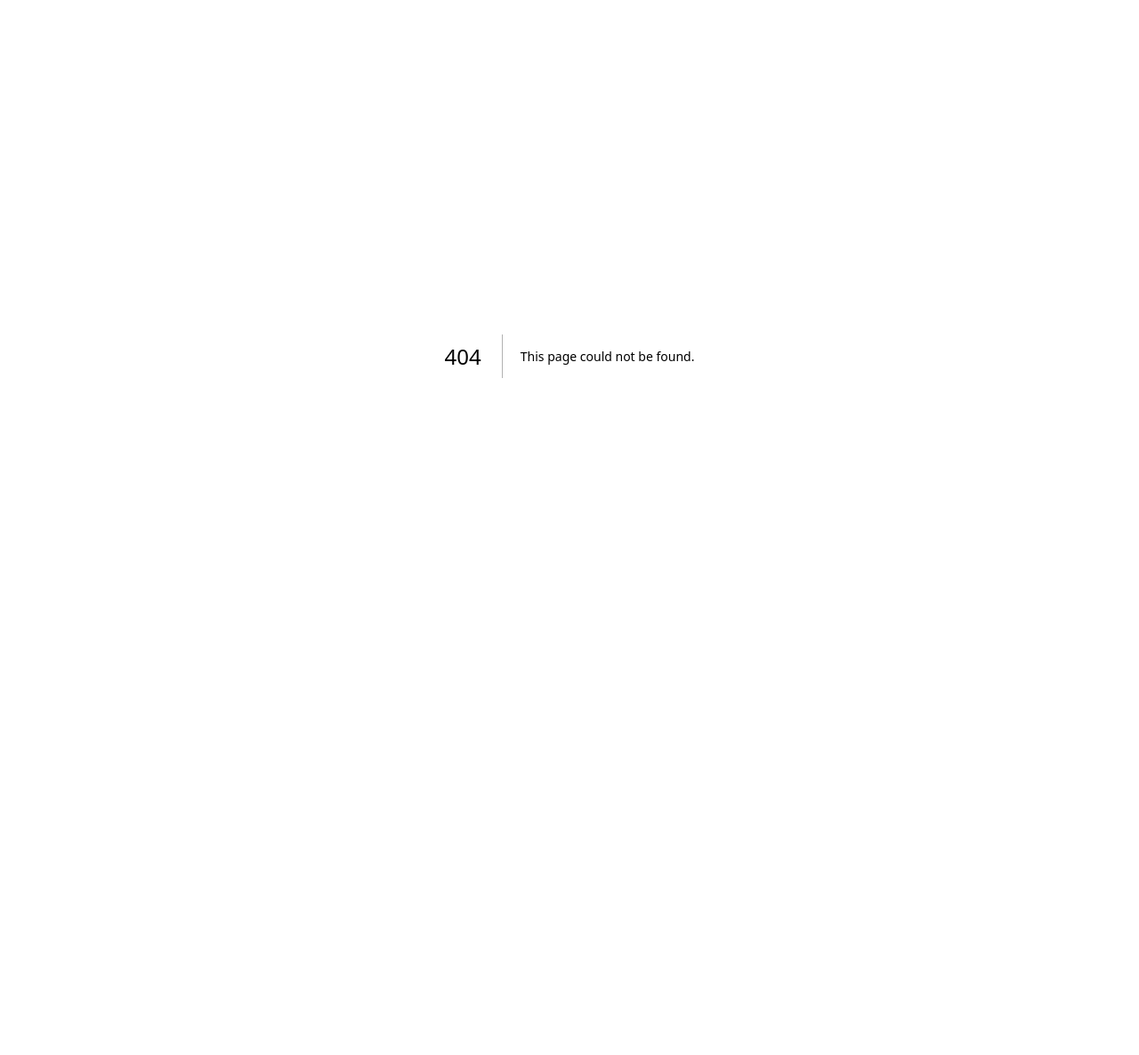
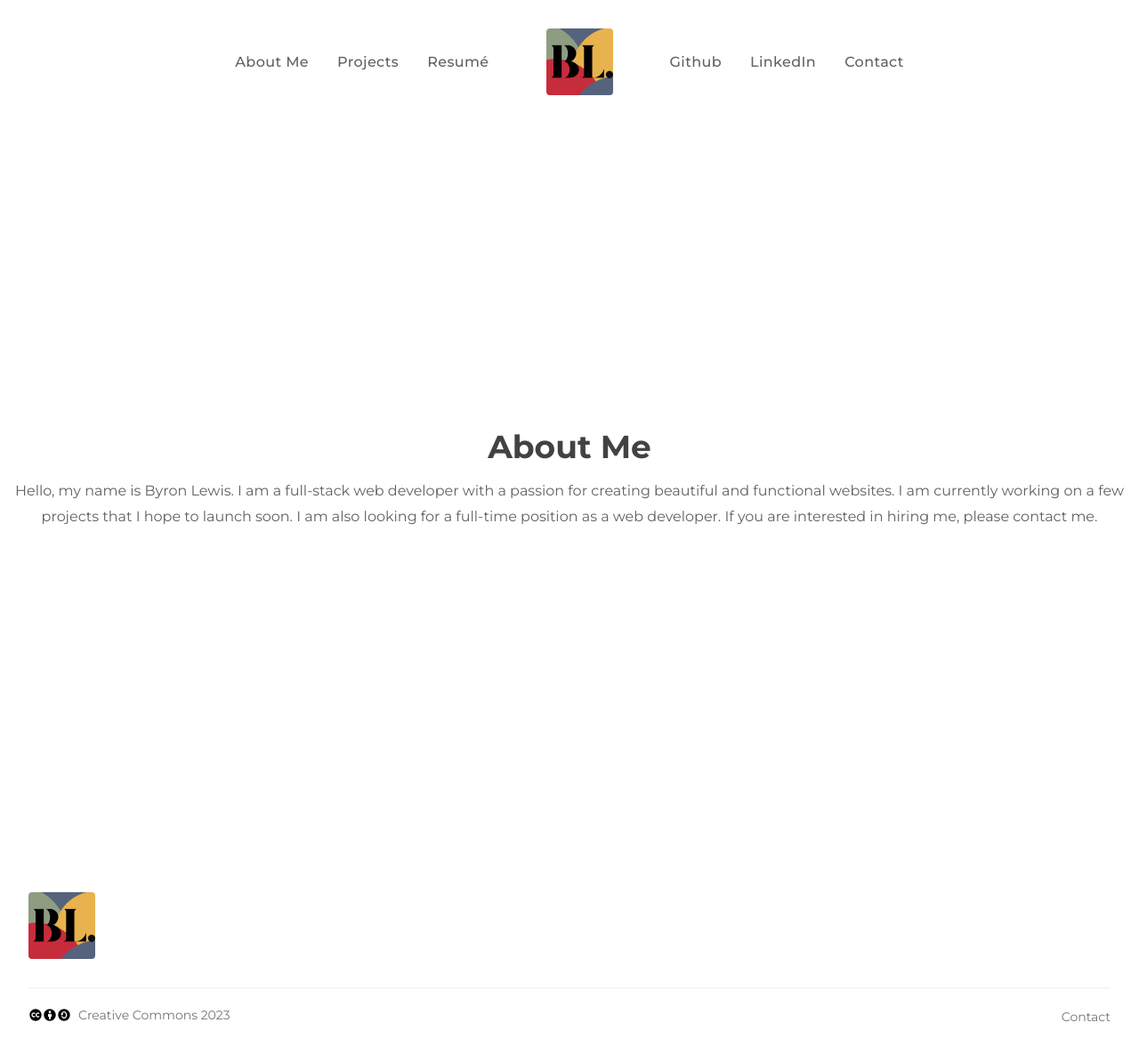
Before and after one commit to BLewisDesDev/portfolio, a Next.js app: page /aboutMe in a window 1280 px wide. Before the commit this address had no page. Shown: the top 1186 px of the page at 89% size. Before the commit the page ends 800 px from the top, so only its background shows below. Built offline with nearby package versions, Linux system fonts and the light colour scheme.

Commit message:
ProgressDecember1st
Added better animations, fallbacks, gave pages layouts, fixed broken links etc

```diff
--- a/components/Footer.tsx
+++ b/components/Footer.tsx
@@ -1,13 +1,17 @@
 import React from "react";
 import Link from "next/link";
-import { motion } from "framer-motion";
 import Image from "next/image";
+import {
+	RiCreativeCommonsFill,
+	RiCreativeCommonsByFill,
+	RiCreativeCommonsSaFill,
+} from "react-icons/ri";
 
 export const Footer = () => {
 	return (
 		<>
 			<section>
-				<div className="relative mt-16 bg-brand-bblue700">
+				{/* <div className="relative mt-16 bg-brand-bblue700">
 					<svg
 						className="absolute top-0 w-full h-6 -mt-5 sm:-mt-10 sm:h-16 text-brand-bblue700"
 						preserveAspectRatio="none"
@@ -37,18 +41,16 @@ export const Footer = () => {
 								</Link>
 								<div className="mt-4 lg:max-w-sm">
 									<p className="text-sm text-deep-purple-50">
-										{/* Sed ut perspiciatis unde omnis iste natus error sit
-										voluptatem accusantium doloremque laudantium, totam rem
-										aperiam. */}
+										Thanks for stopping by, Keep up with my latest projects
+										here.
 									</p>
 									<p className="mt-4 text-sm text-deep-purple-50">
-										{/* Eaque ipsa quae ab illo inventore veritatis et quasi
-										architecto beatae vitae dicta sunt explicabo. */}
+										Say hello on the contact page if you want to get in touch!
 									</p>
 								</div>
 							</div>
 							<div className="grid grid-cols-2 gap-5 row-gap-8 lg:col-span-4 md:grid-cols-4">
-								{/* <div>
+								<div>
 									<p className="font-semibold tracking-wide text-brand-byellow">
 										Category
 									</p>
@@ -86,8 +88,8 @@ export const Footer = () => {
 											</Link>
 										</li>
 									</ul>
-								</div> */}
-								{/* <div>
+								</div>
+								<div>
 									<p className="font-semibold tracking-wide text-brand-byellow">
 										Cherry
 									</p>
@@ -133,8 +135,8 @@ export const Footer = () => {
 											</Link>
 										</li>
 									</ul>
-								</div> */}
-								{/* <div>
+								</div>
+								<div>
 									<p className="font-semibold tracking-wide text-brand-byellow">
 										Apples
 									</p>
@@ -180,8 +182,8 @@ export const Footer = () => {
 											</Link>
 										</li>
 									</ul>
-								</div> */}
-								{/* <div>
+								</div>
+								<div>
 									<p className="font-semibold tracking-wide text-brand-byellow">
 										Business
 									</p>
@@ -219,12 +221,12 @@ export const Footer = () => {
 											</Link>
 										</li>
 									</ul>
-								</div> */}
+								</div>
 							</div>
 						</div>
 						<div className="flex flex-col justify-between pt-5 pb-10 border-t border-brand-byellow sm:flex-row">
 							<p className="text-sm text-gray-100">
-								{/* © Copyright 2022 Byron Lewis. All rights reserved. */}
+								© Copyright 2022 Byron Lewis. All rights reserved.
 							</p>
 							<div className="flex items-center mt-4 space-x-4 sm:mt-0">
 								<Link
@@ -255,6 +257,49 @@ export const Footer = () => {
 							</div>
 						</div>
 					</div>
+				</div> */}
+			</section>
+
+			<section>
+				<div className="px-4 pt-16 mx-auto sm:max-w-xl md:max-w-full lg:max-w-screen-xl md:px-24 lg:px-8">
+					<div className="grid gap-10 row-gap-6 mb-8 sm:grid-cols-2 lg:grid-cols-4">
+						<div className="sm:col-span-2">
+							<Link
+								href="/home"
+								aria-label="Go home"
+								title="Company"
+								// className="inline-flex items-center"
+							>
+								<Image
+									src="/ByronLewisDotDevLogo.png"
+									alt="logo"
+									width={75}
+									height={75}
+									className="rounded"
+								/>
+							</Link>
+						</div>
+					</div>
+					<div className="flex flex-col-reverse justify-between pt-5 pb-10 border-t border-solid border-grey-600 lg:flex-row">
+						<div className="flex h-6">
+							<RiCreativeCommonsFill className="mt-0.5 " />
+							<RiCreativeCommonsByFill className="mt-0.5 " />
+							<RiCreativeCommonsSaFill className="mt-0.5 " />
+							<p className="pl-2 text-sm text-gray-600">
+								Creative Commons 2023
+							</p>
+						</div>
+						<ul className="flex flex-col mb-3 space-y-2 lg:mb-0 sm:space-y-0 sm:space-x-5 sm:flex-row">
+							<li>
+								<Link
+									href="/"
+									className="text-sm text-gray-600 transition-colors duration-300 hover:text-brand-bred"
+								>
+									Contact
+								</Link>
+							</li>
+						</ul>
+					</div>
 				</div>
 			</section>
 		</>
--- a/components/Hero.tsx
+++ b/components/Hero.tsx
@@ -6,12 +6,7 @@ import { motion } from "framer-motion";
 export const Hero = () => {
 	return (
 		<div className="relative flex flex-col-reverse py-16 lg:pt-0 lg:flex-col lg:pb-0">
-			<motion.div
-			// initial={{ x: 1000 }}
-			// animate={{ x: 0 }}
-			// transition={{ duration: 0.3, delay: 0.4, ease: "easeIn" }}
-			>
-				<div className="inset-y-0 top-0 right-0 z-0 w-full max-w-xl px-4 mx-auto md:px-0 lg:pr-0 lg:mb-0 lg:mx-0 lg:w-7/12 lg:max-w-full lg:absolute xl:px-0">
+			<div className="inset-y-0 top-0 right-0 z-0 max-w-xl px-4 mx-auto md:px-0 lg:pr-0 lg:mb-0 lg:mx-0 lg:w-7/12 lg:max-w-full lg:absolute xl:px-0">
 				<svg
 					className="absolute left-0 hidden h-full text-white transform -translate-x-1/2 lg:block"
 					viewBox="0 0 100 100"
@@ -23,25 +18,30 @@ export const Hero = () => {
 				<img
 					className="object-cover w-full h-56 rounded shadow-lg lg:rounded-none lg:shadow-none md:h-96 lg:h-full"
 					src="/meGreece.jpg"
-						alt=""
+					alt="Byron Lewis"
 				/>
 			</div>
-			</motion.div>
 
 			<motion.div
 				initial={{ x: -1000 }}
 				animate={{ x: 0 }}
-				transition={{ duration: 0.2, delay: 0.2, ease: "easeIn" }}
+				transition={{
+					duration: 0.1,
+					delay: 0.1,
+					type: "spring",
+					stiffness: 120,
+					damping: 20,
+				}}
 			>
 				<div className="relative flex flex-col items-start w-full max-w-xl px-4 mx-auto md:px-0 lg:px-8 lg:max-w-screen-xl">
 					<div className="mb-16 lg:my-40 lg:max-w-lg lg:pr-5">
 						<p className="inline-block px-3 py-px mb-4 text-xs font-semibold tracking-wider text-black uppercase rounded-full bg-brand-byellow">
 							Profile
 						</p>
-						<h2 className="mb-5 font-sans text-4xl font-bold tracking-tight text-gray-900 lg:text-6xl md:text-4x sm:text-4xl sm:leading-none">
-							Byron Lewis {/* can imagine{" "} */}
-							<span className="inline-block text-brand-bred ">Portfolio</span>
-							{/* Website{" "} */}
+						<h2 className="mb-5 font-sans text-4xl font-bold tracking-tight text-gray-900 lg:text-4xl md:text-4x sm:text-4xl sm:leading-none">
+							Byron Lewis{" "}
+							<span className="inline-block text-brand-bred ">Software</span>{" "}
+							Developer
 						</h2>
 						<p className="pr-5 mb-5 text-base text-gray-700 md:text-lg">
 							Hi, I{"'"}m Byron Lewis. I{"'"}m a software engineer and a web
@@ -52,17 +52,19 @@ export const Hero = () => {
 						</p>
 						<div className="flex items-center">
 							<Link
-								href="/"
+								href="/projects"
 								className="inline-flex items-center justify-center h-12 px-6 mr-6 font-medium tracking-wide text-white transition duration-200 rounded shadow-md bg-brand-bred hover:bg-brand-bred600 focus:shadow-outline focus:outline-none"
 							>
-								Portfolio
+								Projects
 							</Link>
 							<Link
-								href="/"
-								aria-label=""
+								href="/resume.pdf"
+								aria-label="Resumé"
+								title="Resumé"
+								target={"_blank"}
 								className="inline-flex items-center font-semibold text-gray-800 transition-colors duration-200 hover:text-brand-bred"
 							>
-								Resume
+								Resumé
 							</Link>
 						</div>
 					</div>
--- a/components/Nav.tsx
+++ b/components/Nav.tsx
@@ -21,32 +21,27 @@ export const Nav = () => {
 					</li>
 					<li>
 						<Link
-							href="/portfolio"
-							aria-label="Portfolio"
-							title="Portfolio"
+							href="/projects"
+							aria-label="projects"
+							title="projects"
 							className="font-medium tracking-wide text-gray-700 transition-colors duration-200 hover:text-brand-bred"
 						>
-							Portfolio
+							Projects
 						</Link>
 					</li>
 					<li>
 						<Link
-							// href="/resume.pdf"
-							href="/resume"
+							href="/resume.pdf"
 							aria-label="Resumé"
 							title="Resumé"
+							target={"_blank"}
 							className="font-medium tracking-wide text-gray-700 transition-colors duration-200 hover:text-brand-bred"
 						>
 							Resumé
 						</Link>
 					</li>
 				</ul>
-				{/* <Link
-					href="/"
-					aria-label="ByronLewisDotDev"
-					title="ByronLewisDotDev"
-					className="inline-flex items-center"
-				> */}
+				<Link href="/home" aria-label="Home" title="Home">
 					<Image
 						src="/ByronLewisDotDevLogo.png"
 						alt="Logo"
@@ -54,13 +49,14 @@ export const Nav = () => {
 						height={55}
 						className="rounded"
 					/>
-				{/* </Link> */}
+				</Link>
 				<ul className="flex items-center hidden space-x-8 lg:flex">
 					<li>
 						<Link
-							href="/https://github.com/BLewisDesDev"
+							href="https://github.com/BLewisDesDev"
 							aria-label="Github"
 							title="Github"
+							target={"_blank"}
 							className="font-medium tracking-wide text-gray-700 transition-colors duration-200 hover:text-brand-bred"
 						>
 							Github
@@ -68,9 +64,10 @@ export const Nav = () => {
 					</li>
 					<li>
 						<Link
-							href="/https://www.linkedin.com/in/byron-lewis-979474158/"
+							href="https://www.linkedin.com/in/byron-lewis-979474158/"
 							aria-label="LinkedIn"
 							title="LinkedIn"
+							target={"_blank"}
 							className="font-medium tracking-wide text-gray-700 transition-colors duration-200 hover:text-brand-bred"
 						>
 							LinkedIn
@@ -114,12 +111,12 @@ export const Nav = () => {
 							<div className="p-5 bg-white border rounded shadow-sm">
 								<div className="flex items-center justify-between mb-4">
 									<div>
-										<Link
+										{/* <Link
 											href="/"
 											aria-label="ByronLewisDotDev"
 											title="ByronLewisDotDev"
 											className="inline-flex items-center"
-										></Link>
+										></Link> */}
 									</div>
 									<div>
 										<button
@@ -141,7 +138,7 @@ export const Nav = () => {
 									<ul className="space-y-4">
 										<li>
 											<Link
-												href="/"
+												href="/aboutMe"
 												aria-label="About Me"
 												title="About Me"
 												className="font-medium tracking-wide text-gray-700 transition-colors duration-200 hover:text-brand-bred"
@@ -151,17 +148,17 @@ export const Nav = () => {
 										</li>
 										<li>
 											<Link
-												href="/"
-												aria-label="Portfolio"
-												title="Portfolio"
+												href="/projects"
+												aria-label="Projects"
+												title="Projects"
 												className="font-medium tracking-wide text-gray-700 transition-colors duration-200 hover:text-brand-bred"
 											>
-												Portfolio
+												Projects
 											</Link>
 										</li>
 										<li>
 											<Link
-												href="/"
+												href="/resume.pdf"
 												aria-label="Resumé"
 												title="Resumé"
 												className="font-medium tracking-wide text-gray-700 transition-colors duration-200 hover:text-brand-bred"
@@ -171,7 +168,7 @@ export const Nav = () => {
 										</li>
 										<li>
 											<Link
-												href="/"
+												href="https://github.com/BLewisDesDev"
 												aria-label="Github"
 												title="Github"
 												className="font-medium tracking-wide text-gray-700 transition-colors duration-200 hover:text-brand-bred"
@@ -181,7 +178,7 @@ export const Nav = () => {
 										</li>
 										<li>
 											<Link
-												href="/"
+												href="https://www.linkedin.com/in/byron-lewis-979474158/"
 												aria-label="LinkedIn"
 												title="LinkedIn"
 												className="font-medium tracking-wide text-gray-700 transition-colors duration-200 hover:text-brand-bred"
@@ -191,7 +188,7 @@ export const Nav = () => {
 										</li>
 										<li>
 											<Link
-												href="/"
+												href="/contact"
 												className="inline-flex items-center justify-center w-full h-12 px-6 font-medium tracking-wide text-white transition duration-200 rounded shadow-md bg-brand-bred hover:bg-deep-purple-accent-700 focus:shadow-outline focus:outline-none"
 												aria-label="Contact"
 												title="Contact"
--- a/components/Portfolio.tsx
+++ b/components/Portfolio.tsx
@@ -1,11 +1,12 @@
 import React from "react";
 import { motion } from "framer-motion";
 import { useInView } from "react-intersection-observer";
+
 import Link from "next/link";
 
 export const Portfolio = () => {
 	const { ref, inView, entry } = useInView({
-		threshold: 0,
+		threshold: 0.8,
 	});
 	return (
 		<>
@@ -102,11 +103,11 @@ export const Portfolio = () => {
 					</div>
 					<div className="text-center">
 						<Link
-							href="https://github.com/BLewisDesDev"
+							href="/projects"
 							aria-label=""
 							className="inline-flex items-center font-semibold text-gray-800 transition-colors duration-200 hover:text-brand-bred"
 						>
-							View GitHub
+							View Projects
 							<svg
 								className="inline-block w-3 ml-2"
 								fill="currentColor"
--- a/package.json
+++ b/package.json
@@ -18,6 +18,7 @@
     "next": "13.0.3",
     "react": "18.2.0",
     "react-dom": "18.2.0",
+    "react-icons": "^4.7.1",
     "react-intersection-observer": "^9.4.1",
     "typescript": "4.8.4"
   },
--- /dev/null
+++ b/pages/aboutMe.tsx
@@ -0,0 +1,34 @@
+import Head from "next/head";
+import { Nav } from "../components/Nav";
+import { Footer } from "../components/Footer";
+import { motion } from "framer-motion";
+
+export default function aboutMe() {
+	return (
+		<>
+			<Head>
+				<title>About Me</title>
+				<meta name="description" content="About Me Page" />
+				<link rel="icon" href="/ByronLewisDotDevLogo.png" />
+			</Head>
+			<Nav />
+			<section>
+				<div className="flex flex-col items-center justify-center w-full h-screen">
+					<div className="flex flex-col items-center justify-center w-full h-full">
+						<h1 className="text-4xl font-bold text-center text-gray-800">
+							About Me
+						</h1>
+						<p className="mt-4 text-center text-gray-700">
+							Hello, my name is Byron Lewis. I am a full-stack web developer
+							with a passion for creating beautiful and functional websites. I
+							am currently working on a few projects that I hope to launch soon.
+							I am also looking for a full-time position as a web developer. If
+							you are interested in hiring me, please contact me.
+						</p>
+					</div>
+				</div>
+			</section>
+			<Footer />
+		</>
+	);
+}
--- /dev/null
+++ b/pages/contact.tsx
@@ -0,0 +1,34 @@
+import Head from "next/head";
+import { Nav } from "../components/Nav";
+import { Footer } from "../components/Footer";
+import { motion } from "framer-motion";
+
+export default function Contact() {
+	return (
+		<>
+			<Head>
+				<title>Contact</title>
+				<meta name="description" content="Contact Page" />
+				<link rel="icon" href="/ByronLewisDotDevLogo.png" />
+			</Head>
+			<Nav />
+			<section>
+				<div className="flex flex-col items-center justify-center w-full h-screen">
+					<div className="flex flex-col items-center justify-center w-full h-full">
+						<h1 className="text-4xl font-bold text-center text-gray-800">
+							Contact
+						</h1>
+						<p className="mt-4 text-center text-gray-700">
+							Hello, my name is Byron Lewis. I am a full-stack web developer
+							with a passion for creating beautiful and functional websites. I
+							am currently working on a few projects that I hope to launch soon.
+							I am also looking for a full-time position as a web developer. If
+							you are interested in hiring me, please contact me.
+						</p>
+					</div>
+				</div>
+			</section>
+			<Footer />
+		</>
+	);
+}
--- a/pages/contactPage.tsx
+++ /dev/null
@@ -1,7 +0,0 @@
-export default function contactPage() {
-	return (
-		<>
-			<p>Contact Page</p>
-		</>
-	);
-}
--- a/pages/home.tsx
+++ b/pages/home.tsx
@@ -20,7 +20,7 @@ export default function Home() {
 					<link rel="icon" href="/ByronLewisDotDevLogo.png" />
 				</Head>
 
-				<main>
+				<section>
 					<div className="flex justify-center w-full h-screen">
 						<div className="relative z-0">
 							{/* Gif div */}
@@ -53,7 +53,7 @@ export default function Home() {
 							</div>
 						</div>
 					</div>
-				</main>
+				</section>
 			</div>
 		</>
 	);
--- a/pages/index.tsx
+++ b/pages/index.tsx
@@ -21,6 +21,7 @@ export default function Home() {
 			</Head>
 
 			<>
+				<Suspense fallback={<p>Loading...</p>}>
 					<div className="flex justify-center w-full h-screen">
 						<div className="relative z-0">
 							{/* Gif div */}
@@ -29,7 +30,6 @@ export default function Home() {
 								animate={{ opacity: 0 }}
 								transition={{ duration: 0.2, delay: 2.6 }}
 							>
-							<Suspense fallback={<p>Loading...</p>}>
 								<Image
 									src={gif}
 									alt="gif"
@@ -37,10 +37,10 @@ export default function Home() {
 									onLoadingComplete={(e) => redirect()}
 									className="z-0 object-cover w-full h-screen"
 								/>
-							</Suspense>
 							</motion.div>
 						</div>
 					</div>
+				</Suspense>
 			</>
 		</>
 	);
--- a/pages/projects.tsx
+++ b/pages/projects.tsx
@@ -1,5 +1,8 @@
+import Head from "next/head";
 import { useState } from "react";
 import { ProjectInfo } from "../components/ProjectInfo";
+import { Nav } from "../components/Nav";
+import { Footer } from "../components/Footer";
 
 interface Project {
 	projectID: number;
@@ -61,6 +64,12 @@ export default function Projects() {
 
 	return (
 		<>
+			<Head>
+				<title>Projects</title>
+				<meta name="description" content="Projects Page" />
+				<link rel="icon" href="/ByronLewisDotDevLogo.png" />
+			</Head>
+			<Nav />
 			<h1>Projects Pages</h1>
 			{projectList.map((project: Project) => (
 				<ProjectInfo
@@ -74,6 +83,7 @@ export default function Projects() {
 					technologies={project.technologies}
 				/>
 			))}
+			<Footer />
 		</>
 	);
 }
```
Also changed, not shown: 2 other files (tests, documents, lock files or other folders). Lines whose indentation alone changed are shown as unchanged.
